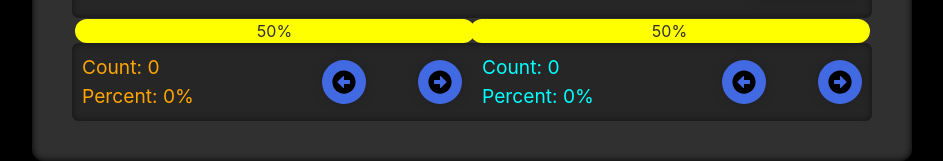
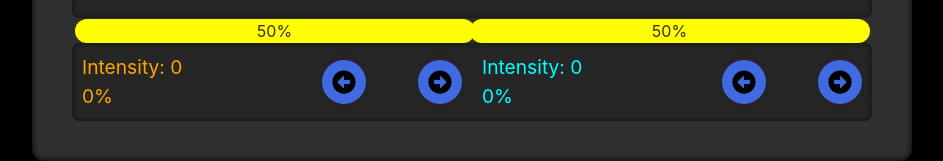
Before and after one commit to TLRKiliann/ui-progressbar-quote, a React (Vite) app in the folder vite-project/: page / in a window 1280 px wide. Shown: the part 766-927 px from the top of the page, without its empty margins (168-1111 px from the left). Built offline with nearby package versions, Linux system fonts and the light colour scheme; no server answers.

Commit message:
text changed

```diff
--- a/vite-project/src/components/ContainerCounter.tsx
+++ b/vite-project/src/components/ContainerCounter.tsx
@@ -28,10 +28,10 @@ export default function ContainerCounter({
             <div className="box-countOne">
                 <div className="div-p" style={{color: "orange"}}>
                     <p>
-                        Count: {countOne}
+                        Intensity: {countOne}
                     </p>
                     <p>
-                        Percent: {percent_w1 ? percent_w1.toFixed(2) : "0"}%
+                        {percent_w1 ? percent_w1.toFixed(2) : "0"}%
                     </p>
                 </div>
 
@@ -56,10 +56,10 @@ export default function ContainerCounter({
             <div className="box-countTwo">
                 <div className="div-p" style={{color: "cyan"}}>
                     <p>
-                        Count: {countTwo}
+                        Intensity: {countTwo}
                     </p>
                     <p>
-                        Percent: {percent_w2 ? percent_w2.toFixed(2) : "0"}%
+                        {percent_w2 ? percent_w2.toFixed(2) : "0"}%
                     </p>
                 </div>
 
```
